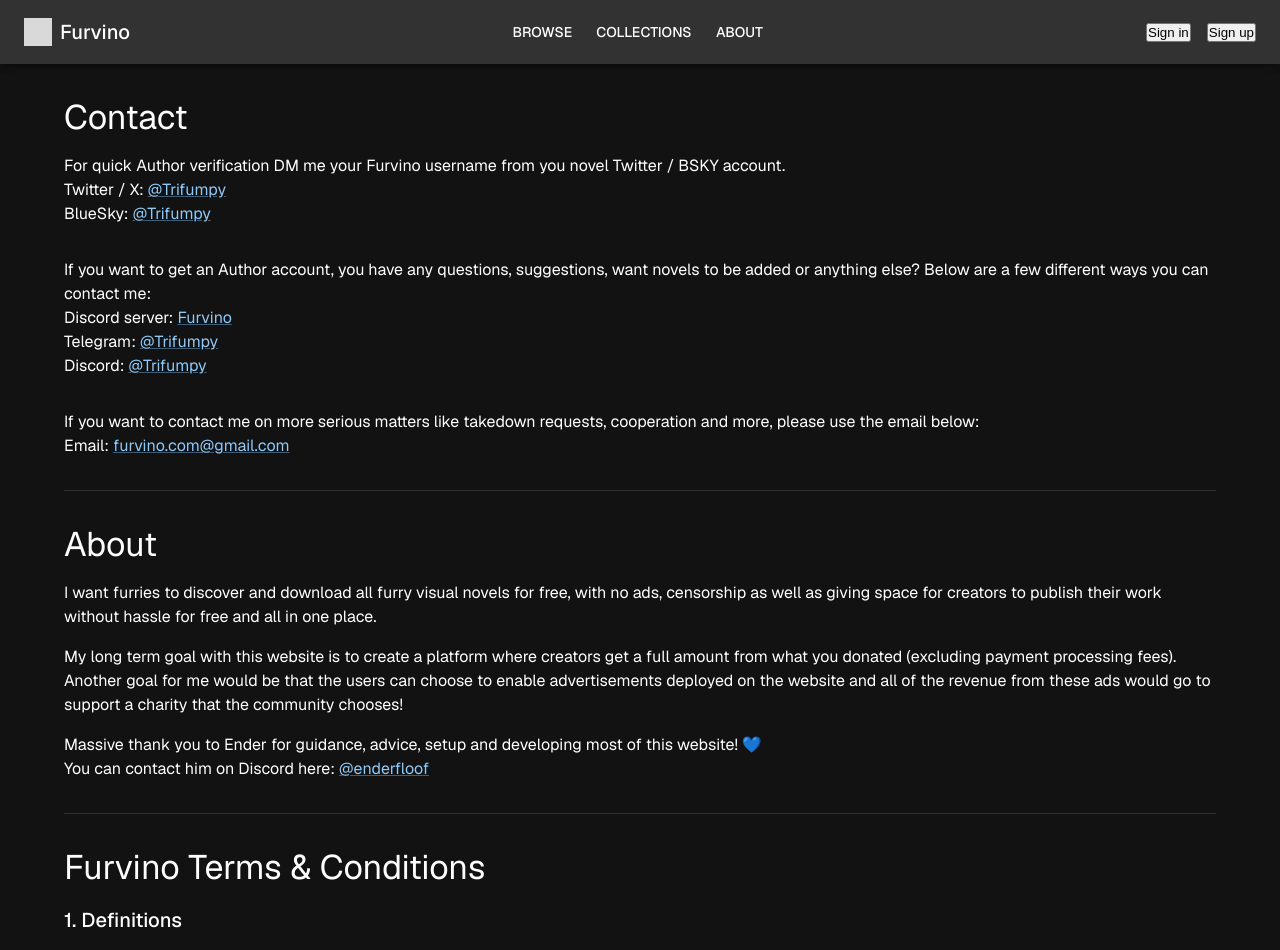
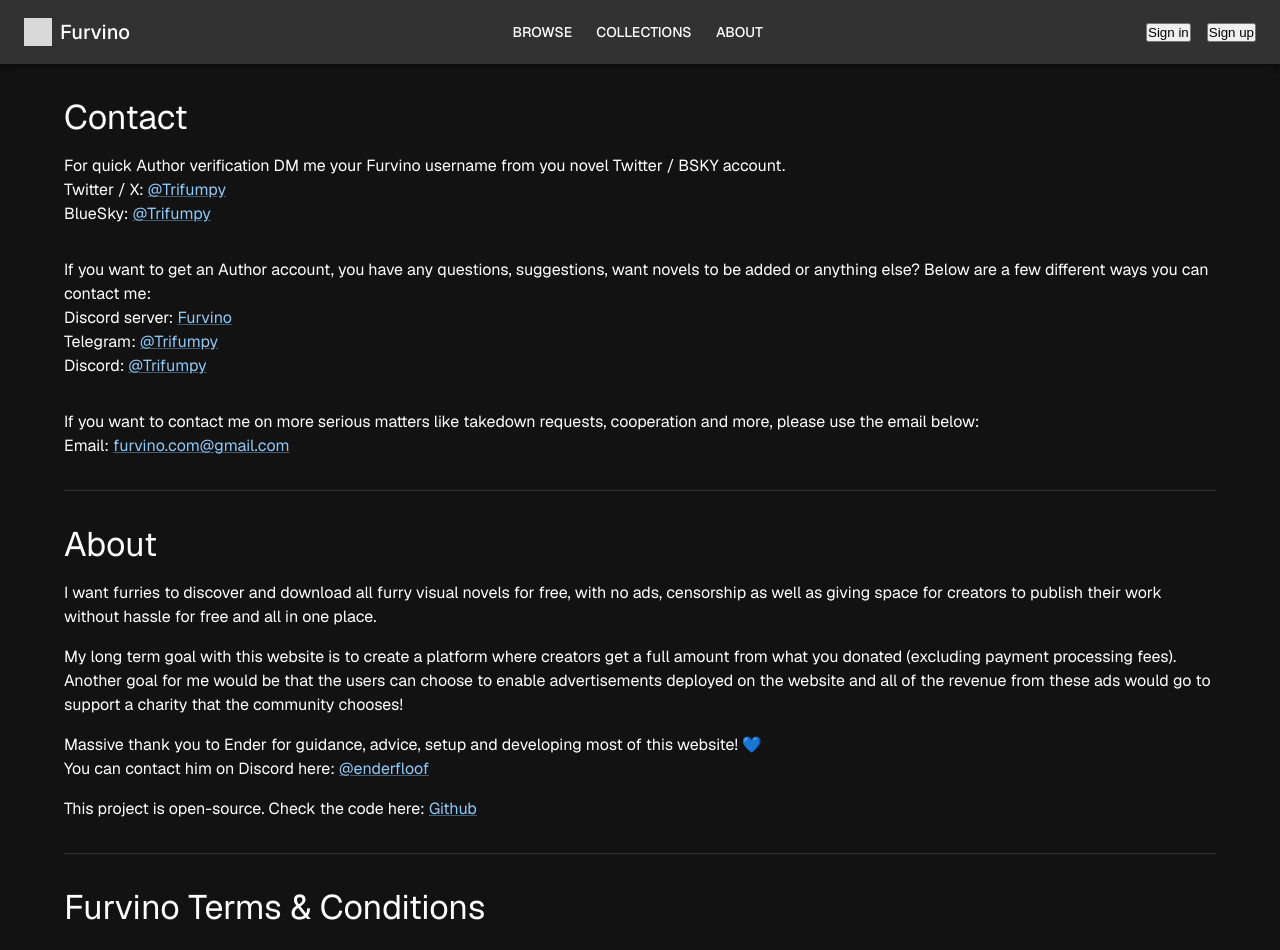
Before and after one commit to Trifumpy/furvino, a Next.js app: page /about in a window 1280 px wide. Shown: the top 950 px of the page. Built offline with nearby package versions, Linux system fonts and the light colour scheme; no server answers; grey boxes are pictures that could not be loaded; what @mui/material-nextjs would draw is missing.

Commit message:
add github link in about

```diff
--- a/src/app/about/page.tsx
+++ b/src/app/about/page.tsx
@@ -53,6 +53,10 @@
       You can contact him on Discord here:
       {" "}
       <Link href= "https://discord.com/users/234625299625672704" target="_blank" rel="noopener">@enderfloof</Link>
+      </Typography>
+
+      <Typography>
+      This project is open-source. Check the code here: <Link href= "https://github.com/Trifumpy/furvino" target="_blank" rel="noopener">Github</Link>
       </Typography>
 
       <Box mt={4} />
```
